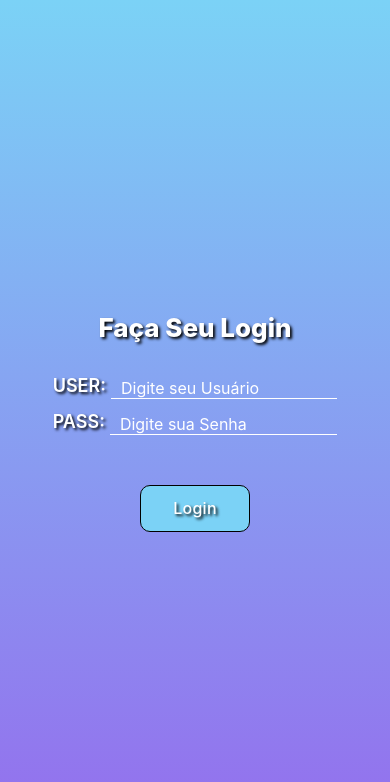
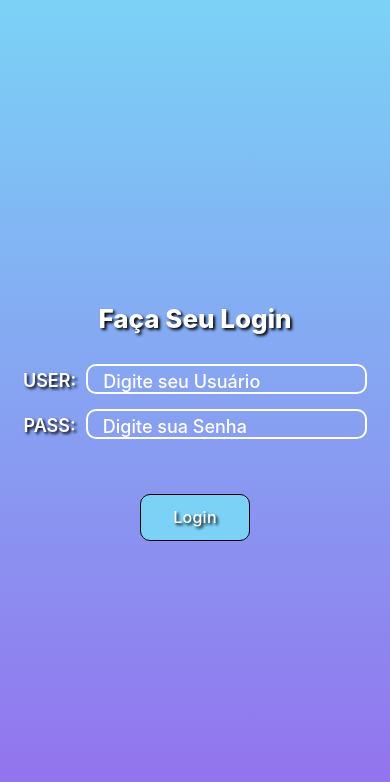
Before and after one commit to gui-andreta/AppSystemRh, a React Native app: screen / in a window 390 px wide. Shown: the top 782 px of the page. Built offline with nearby package versions, Linux system fonts and the light colour scheme.

Commit message:
Finalizado nova funcionalidade (Responsividade)
Feita responsividade do IOS e Android para que o teclado não cubra informações

```diff
--- a/src/screens/buttons/loginButton.js
+++ b/src/screens/buttons/loginButton.js
@@ -1,12 +1,12 @@
 import React from "react";
-import {Text, StyleSheet, Pressable} from "react-native";
+import {Text, StyleSheet, Pressable, TouchableOpacity} from "react-native";
 
 export default function Button(props) {
     const {onPress, title = "Login"} = props;
     return (
-        <Pressable style={styles.button} onPress={onPress}>
+        <TouchableOpacity style={styles.button} onPress={onPress}>
             <Text style={styles.text}>{title}</Text>
-        </Pressable>
+        </TouchableOpacity>
     );
 }
 
--- a/src/screens/login.js
+++ b/src/screens/login.js
@@ -6,18 +6,21 @@ import {
     View,
     Platform,
     KeyboardAvoidingView,
+    TouchableWithoutFeedback,
+    Keyboard,
 } from "react-native";
 import {LinearGradient} from "expo-linear-gradient";
 import Button from "./buttons/loginButton";
 
 export default function Login() {
     return (
+        <TouchableWithoutFeedback onPress={Keyboard.dismiss}>
             <LinearGradient
                 colors={["#7BD2F6", "#946DED"]}
                 style={styles.container}
             >
                 <KeyboardAvoidingView
-                behavor={Platform.OS === "ios" ? "padding" : "heidth"}
+                    behavior={Platform.OS === 'ios' ? 'padding' : 'height'}
                     style={styles.container}
                 >
                     <Text style={styles.h1}>Faça Seu Login</Text>
@@ -27,7 +30,7 @@ export default function Login() {
 
                         <TextInput
                             textContentType="nickname"
-                        style={styles.inputUser}
+                            style={styles.inputUserPass}
                             placeholder="Digite seu Usuário"
                         />
                     </View>
@@ -36,7 +39,7 @@ export default function Login() {
                         <Text style={styles.labelLoginSenha}>PASS:</Text>
 
                         <TextInput
-                        style={styles.inputPass}
+                            style={styles.inputUserPass}
                             placeholder="Digite sua Senha"
                             textContentType="password"
                             secureTextEntry={true}
@@ -44,9 +47,9 @@ export default function Login() {
                     </View>
 
                     <Button />
-
                 </KeyboardAvoidingView>
             </LinearGradient>
+        </TouchableWithoutFeedback>
     );
 }
 
@@ -57,6 +60,7 @@ const styles = StyleSheet.create({
         justifyContent: "center",
         margin: 0,
         padding: 0,
+        width: "100%",
     },
 
     h1: {
@@ -70,30 +74,19 @@ const styles = StyleSheet.create({
         textShadowRadius: 3,
     },
 
-    inputUser: {
+    inputUserPass: {
         color: "#fff",
+        fontSize: 18,
+        fontWeight: "500",
         alignItems: "center",
         justifyContent: "center",
         width: "80%",
-        paddingLeft: 10,
+        paddingLeft: 15,
         paddingTop: 5,
-        marginBottom: 10,
+        marginBottom: 15,
         borderColor: "#fff",
-        borderBottomWidth: 1,
-        fontSize: 16,
-    },
-
-    inputPass: {
-        color: "#fff",
-        alignItems: "center",
-        justifyContent: "center",
-        width: "80%",
-        paddingLeft: 10,
-        paddingTop: 5,
-        marginBottom: 10,
-        borderColor: "#fff",
-        borderBottomWidth: 1,
-        fontSize: 16,
+        borderWidth: 2,
+        borderRadius: 10,
     },
 
     viewLoginSenha: {
@@ -107,7 +100,7 @@ const styles = StyleSheet.create({
         fontSize: 18,
         fontWeight: "600",
         color: "#fff",
-        marginRight: 5,
+        marginRight: 10,
         textShadowColor: "#000",
         textShadowOffset: {width: 2, height: 2},
         textShadowRadius: 3,
```
Lines whose indentation alone changed are shown as unchanged.
